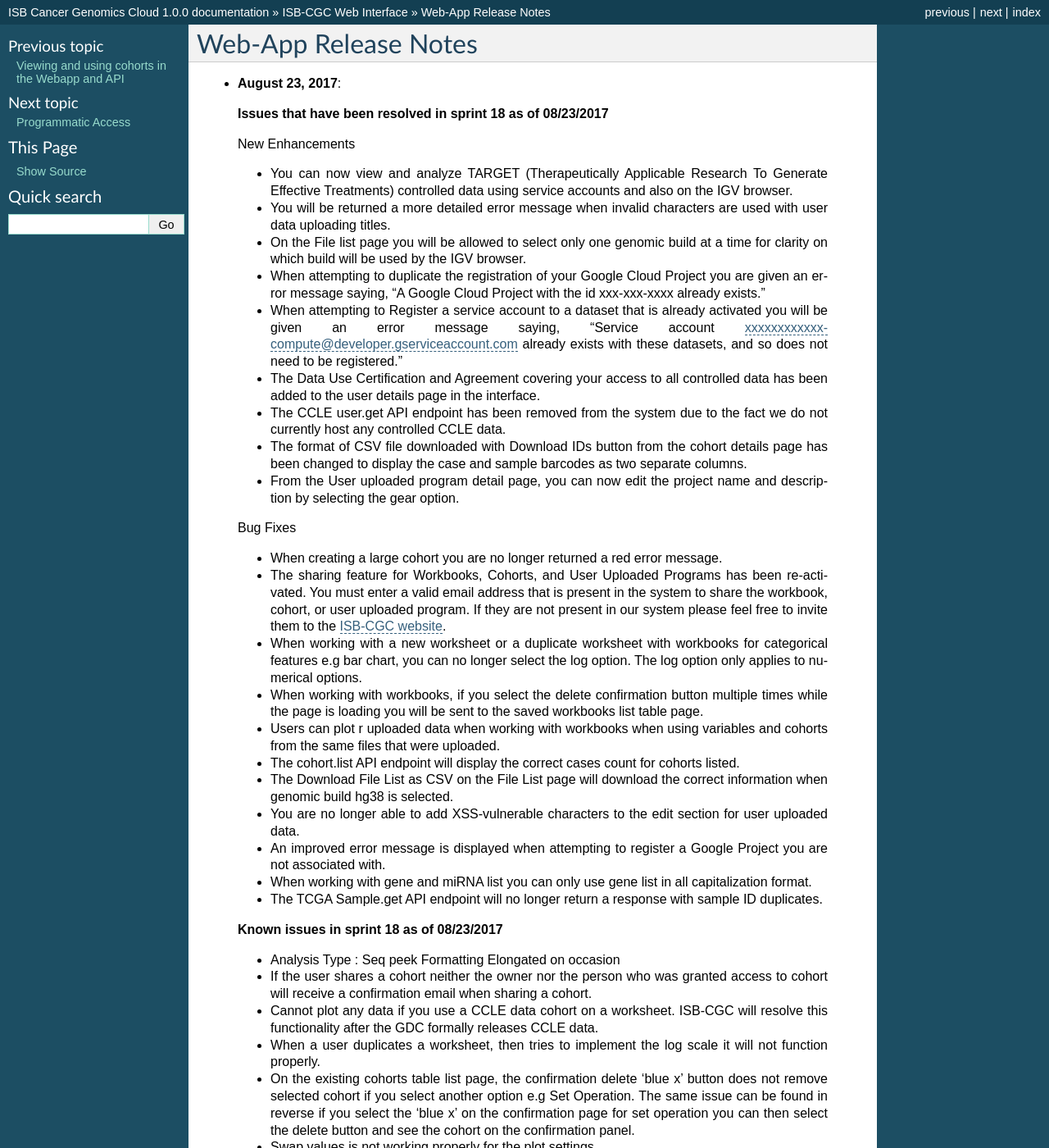
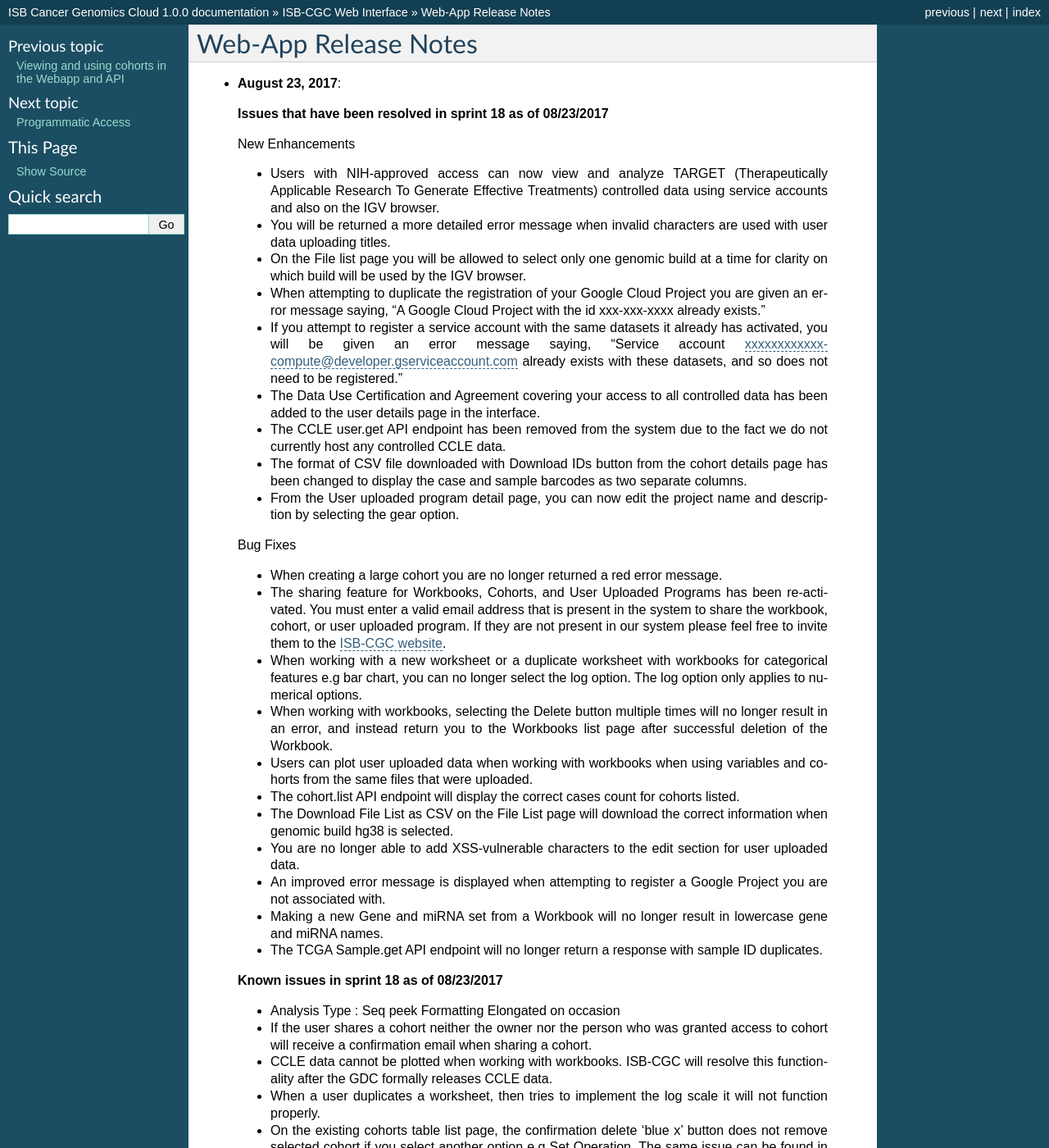
Before and after one commit to isb-cgc/readthedocs, a Sphinx documentation site: the page built from docs/source/sections/webapp/releases.rst, in a window 1280 px wide and 1400 px high. Shown: the whole window at 82% size. Built offline with Sphinx 7.4.7, drawn with Linux system fonts in a browser that asks for light colours; pages that are not in the unit, such as notebooks, are missing from menus; some of the changed text lies outside the part shown.

Commit message:
updated wording

```diff
--- a/docs/source/sections/webapp/releases.rst
+++ b/docs/source/sections/webapp/releases.rst
@@ -8,11 +8,11 @@
 
  New Enhancements
 
- - You can now view and analyze TARGET (Therapeutically Applicable Research To Generate Effective Treatments) controlled data using service accounts and also on the IGV browser.
+ - Users with NIH-approved access can now view and analyze TARGET (Therapeutically Applicable Research To Generate Effective Treatments) controlled data using service accounts and also on the IGV browser.
  - You will be returned a more detailed error message when invalid characters are used  with user data uploading titles.
  - On the File list page you will be allowed to select only one genomic build at a time for clarity on which build will be used by the IGV browser.
  - When attempting  to duplicate the registration of your Google Cloud Project you are given an error message saying, “A Google Cloud Project with the id xxx-xxx-xxxx already exists.”
- - When attempting  to Register a service account to a dataset that is already activated you will be given an error message saying, “Service account xxxxxxxxxxxx-compute@developer.gserviceaccount.com already exists with these datasets, and so does not need to be registered.”
+ - If you attempt to register a service account with the same datasets it already has activated, you will be given an error message saying, “Service account xxxxxxxxxxxx-compute@developer.gserviceaccount.com already exists with these datasets, and so does not need to be registered.”
  - The Data Use Certification and Agreement covering your access to all controlled data  has been added to the user details page in the interface.
  - The CCLE user.get API endpoint has been removed from the system due to the fact we do not currently host any controlled CCLE data.
  - The format of CSV file downloaded with Download IDs button from the cohort details page has been changed to display the case and sample barcodes as two separate columns.
@@ -23,23 +23,23 @@
  - When creating a large cohort you are no longer returned a red error message.
  - The sharing feature for Workbooks, Cohorts, and User Uploaded Programs has been re-activated.  You must enter a valid email address that is present in the system to share the workbook, cohort, or user uploaded program. If they are not present in our system please feel free to invite them to the `ISB-CGC website <https://isb-cgc.appspot.com/>`_.
  - When working with a new worksheet or a duplicate worksheet with workbooks for categorical features e.g bar chart, you can no longer select the log option. The log option only applies to numerical options.
- - When working with workbooks, if you select the delete confirmation button multiple times while the page is loading you will be sent to the saved workbooks list table page.
- - Users can plot r uploaded data when working with workbooks when using variables and cohorts from the same files that were uploaded.
+ - When working with workbooks, selecting the Delete button multiple times will no longer result in an error, and instead return you to the Workbooks list page after successful deletion of the Workbook.
+ - Users can plot user uploaded data when working with workbooks when using variables and cohorts from the same files that were uploaded.
  - The cohort.list API endpoint will display the correct cases count for cohorts listed.
  - The Download File List as CSV on the File List page will download the correct information when genomic build hg38 is selected.
  - You are no longer able to add XSS-vulnerable characters to the edit section for user uploaded data.
  - An improved error message is displayed  when attempting to register a Google Project you are not associated with.
- - When working with gene and miRNA list you can only use gene list in all capitalization format.
+ - Making a new Gene and miRNA set from a Workbook will no longer result in lowercase gene and miRNA names.
  - The TCGA Sample.get API endpoint will no longer return a response with sample ID duplicates.
 
  **Known issues in sprint 18 as of 08/23/2017**
 
  - Analysis Type : Seq peek Formatting Elongated on occasion
  - If the user shares a cohort neither the owner nor the person who was granted access to cohort will receive a confirmation email when sharing a cohort.
- - Cannot plot any data if you use a CCLE data cohort on a worksheet.  ISB-CGC will resolve this functionality after the GDC formally releases CCLE data.
+ - CCLE data cannot be plotted when working with workbooks.  ISB-CGC will resolve this functionality after the GDC formally releases CCLE data.
  - When a user duplicates a worksheet, then tries to implement the log scale it will not function properly.
  - On the existing cohorts table list page, the confirmation delete ‘blue x’ button does not remove selected cohort if you select another option e.g Set Operation. The same issue can be found in reverse if you select the ‘blue x’ on the confirmation page for  set operation you can then select the delete button and see the cohort on the confirmation panel.
- - Swap values is not working properly for the plot settings.
+ - When working with working with workbooks the log option is not working properly for the plot settings.
  - The set operation for existing cohorts complement is behaving exceptionally slow.
  - A duplication of the exact cohort happens when you select the confirmation multiple times while the page is loading working with Set Operations.
  - When plotting, certain values will be displayed as numerical when it should be a categorical value e.g Tobacco Smoking History.
```
